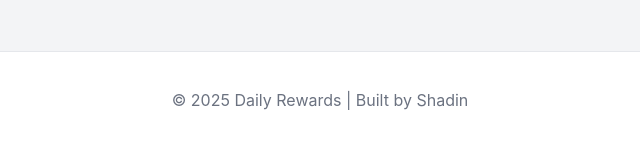
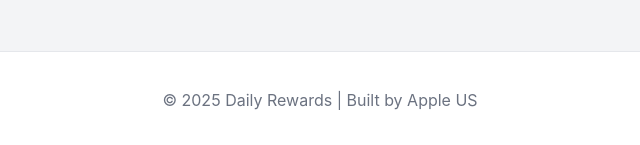
Before and after one commit to sadhin28/Free-giftcart-offers, a React (Vite) app: page / in a window 1280 px wide. Shown: the part 1139-1284 px from the top of the page, without its empty margins (320-960 px from the left). Built offline with nearby package versions, Linux system fonts and the light colour scheme; no server answers.

Commit message:
add footer

```diff
--- a/src/App.jsx
+++ b/src/App.jsx
@@ -24,7 +24,7 @@ export default function App(){
       </main>
 
       <footer className="footer">
-        <div className="container">© {new Date().getFullYear()} Daily Rewards | Built by Shadin</div>
+        <div className="container">© {new Date().getFullYear()} Daily Rewards | Built by Apple US</div>
       </footer>
     </div>
   )
```
